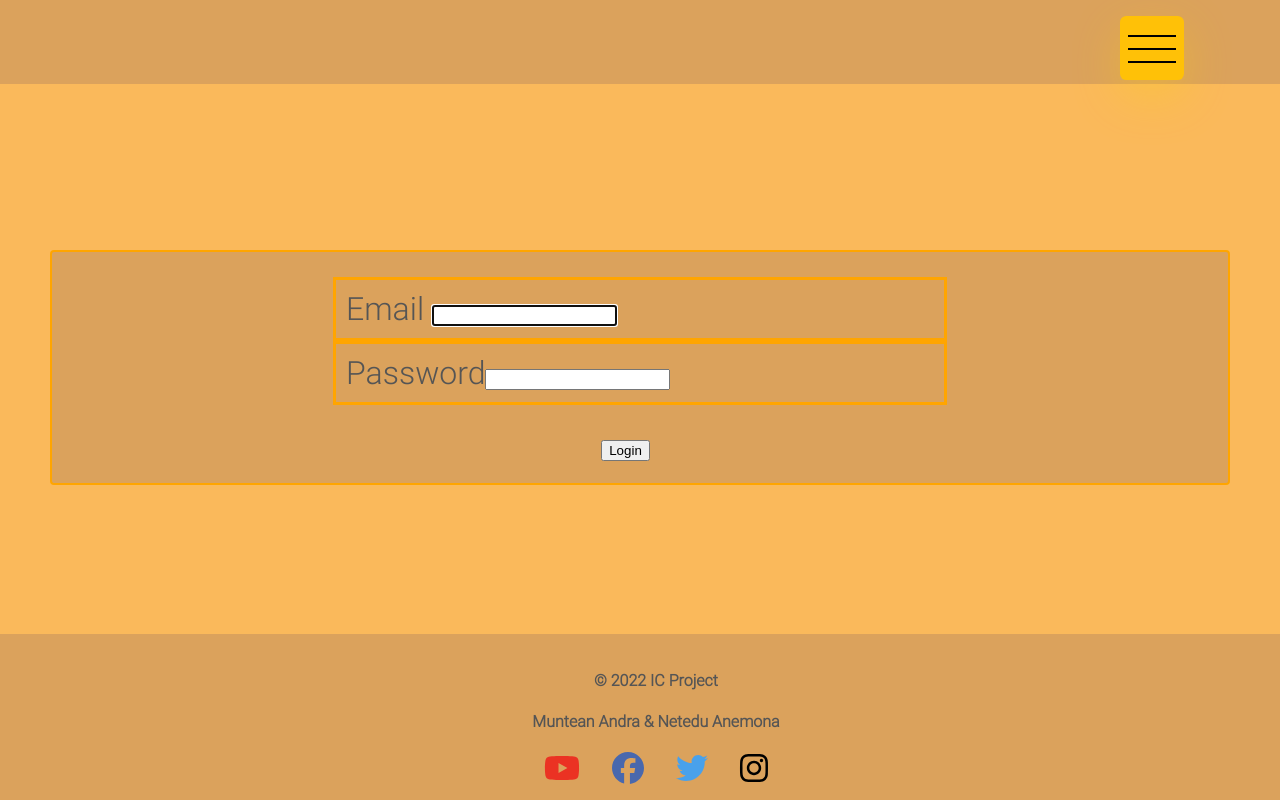
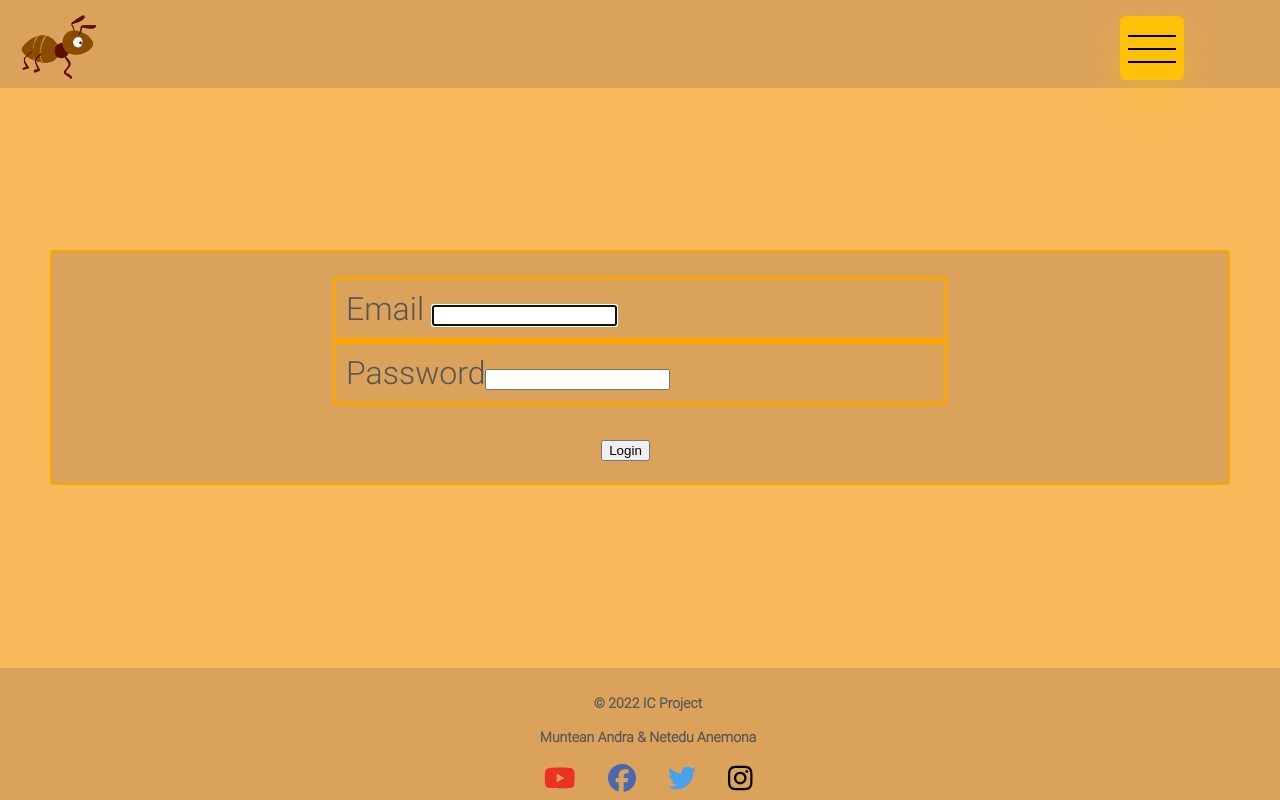
Before and after one commit to MunteanAndra/anterest, a React (Create React App) app in the folder anterestproject/: page /Login in a window 1280 px wide. Built offline with nearby package versions, Linux system fonts and the light colour scheme.

Commit message:
Added navbar photo for HomePage redirecting and changedphotos position

```diff
--- a/anterestproject/src/Components/Footer.css
+++ b/anterestproject/src/Components/Footer.css
@@ -5,14 +5,14 @@ body {
 }
 
 .Footer{
-  padding: 1rem;
+  padding: 0.5rem;
   background-color: #DBA25C;
   bottom: 0;
   left: 0;
   width: 100%;
   text-align: center;
   margin-top: 50px;
-  font-size: 16px;
+  font-size: 14px;
   grid-row-start: 2;
   grid-row-end: 3;
   position:fixed;
--- a/anterestproject/src/Components/Navbar.css
+++ b/anterestproject/src/Components/Navbar.css
@@ -1,14 +1,18 @@
 .navbar {
 	background-color: #DBA25C;
 	display: inline-block;
-	width: 100%;
-	height: 5%;
-	margin: auto;
-	padding: 22px 0px;
-
-	text-align: right;
+    width: 1500px;
+    margin: 0 auto;
+    height: 11%;
 	position:fixed;
 	top:0;
+}
+
+.image{
+    float: left;
+    margin-left: 10px;
+    width: 13%;
+    height: 13%;
 }
 
 .navbar li{
@@ -16,63 +20,3 @@
     display:inline-block;
     margin:auto;
 }
-
-
-.navbar li a{
-    text-decoration: none;
-    color:rgb(29, 25, 231);
-    font-size: 18px;
-    padding:8px 20px;
-}
-
-.navbar li a:hover{
-    color:rgb(151, 7, 247);
-    border: darkmagenta;
-    border-radius: 2px;
-    font-size: 20px;
-}
-
-.navbar li a:active{
-    background-color: deepskyblue;
-    border-radius: 5px;
-}
-.right {
-	background-color: aqua;
-    display: inline-block;
-    width: 8%;
-    font-size: 18px;
-    padding: 18px 26px;
-    color: #1d19e7;
-}
-
-.right {
-	background-color: aqua;
-    display: inline-block;
-    width: 8%;
-    font-size: 18px;
-    padding: 18px 26px;
-    color: #1d19e7;
-}
-.right a{
-    text-decoration:none;
-}
-.right:hover{
-    font-weight:bolder;
-}
-
-.left {
-	background-color: aqua;
-    display: inline-block;
-    width: 17%;
-    font-size: 18px;
-    padding: 18px 17px;
-    color: #1d19e7;
-}
-
-.left a{
-    text-decoration:none;
-}
-
-.left:hover{
-    font-weight:bolder;
-}
--- a/anterestproject/src/Components/Navbar.js
+++ b/anterestproject/src/Components/Navbar.js
@@ -6,7 +6,9 @@ const Navbar= () =>{
   return (
   <div class="navbar">
     <li>
-
+    <Link to="/">
+       <img className="image" src="ant-cartoon.png" />
+    </Link>
     </li>
   </div>
   );
--- a/anterestproject/src/Pages/Photos.js
+++ b/anterestproject/src/Pages/Photos.js
@@ -27,7 +27,8 @@ class Photos extends React.Component {
     <div className="container" style={{marginTop: '10px'}}>
 
         <SearchBar onSubmit={this.onSearchSubmit}/>
-        <div className="mygallery">
+        <ImageList images={this.state.photos} />
+        <div className="mygallery" >
         <img src="dalmatian.jpg" />
         <img src="Camille Przewodek.jpg" />
         <img src="Bycicle.jpg" />
@@ -45,7 +46,6 @@ class Photos extends React.Component {
         <img src="HighKitchen.jpg" />
         <img src="Pizza.jpg" />
         </div>
-        <ImageList images={this.state.photos} />
     </div>
     );
     };
```
Also changed, not shown: anterestproject/public/ant-cartoon.png (added), anterestproject/public/favpng_ant-cartoon.png (added).
